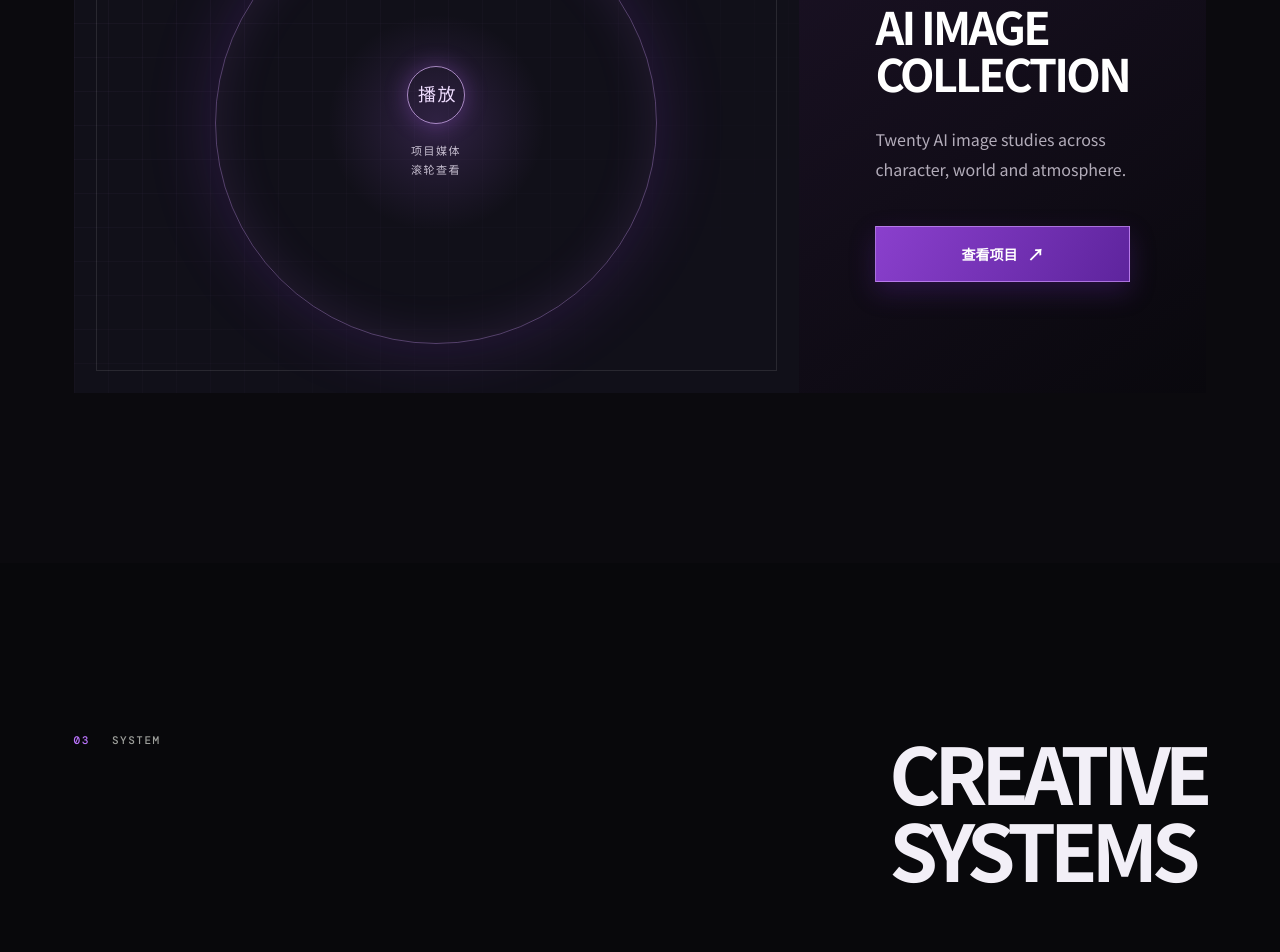
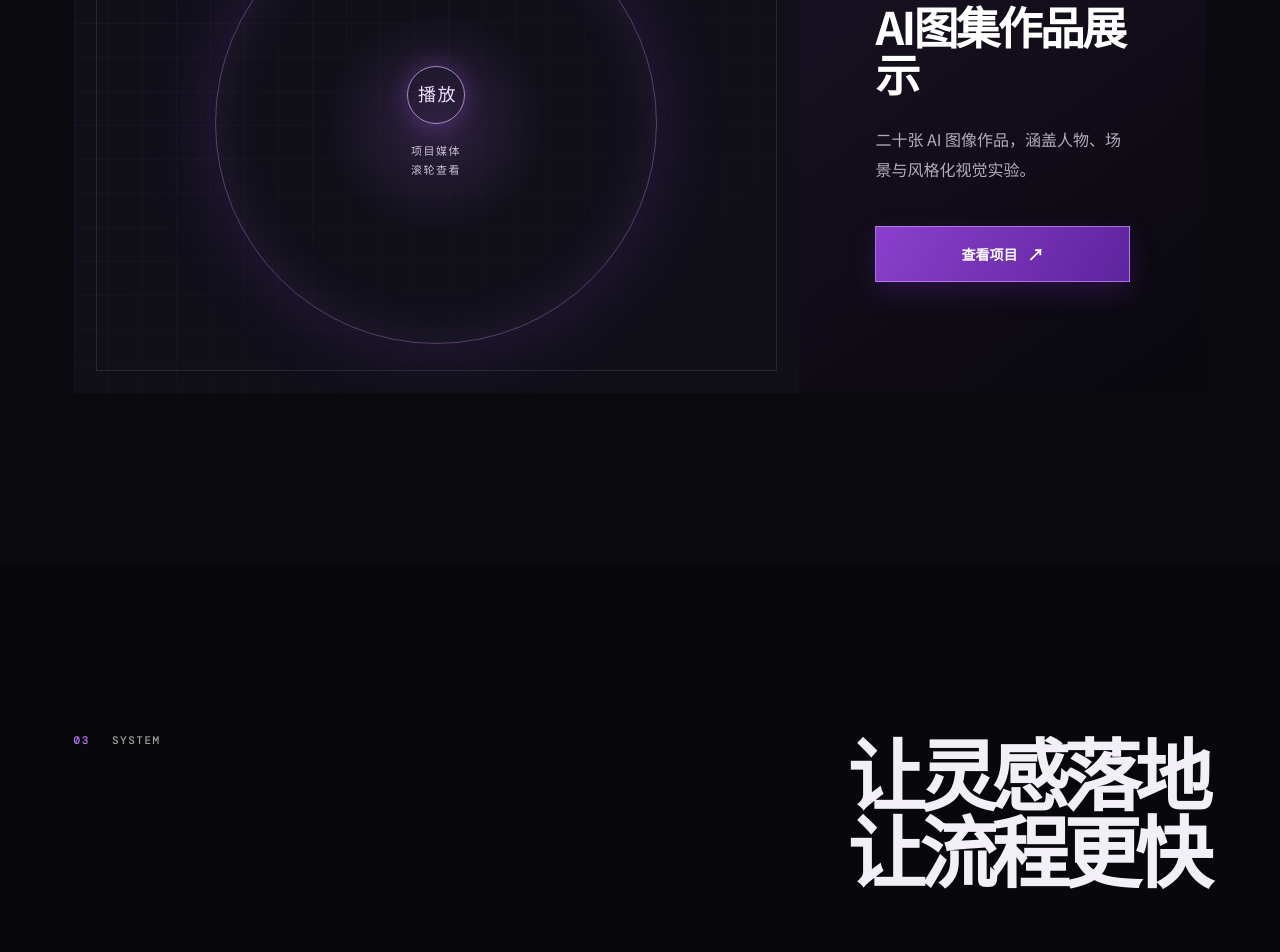
Before and after one commit to Unwikl6617/wangyin-portfolio, a React (Vite) app: page / in a window 1280 px wide. Shown: the part 3240-4192 px from the top of the page. Built offline with nearby package versions, Linux system fonts and the light colour scheme; a web font is replaced by a local one.

Commit message:
v0.1.10 translate selected work copy

```diff
--- a/src/main.jsx
+++ b/src/main.jsx
@@ -10,9 +10,9 @@ const projectMedia = {
   '03': Array.from({ length: 20 }, (_, index) => ({ source: `/assets/ai-gallery-${index + 1}.png`, kind: 'image' })),
 }
 const projects = [
-  { id: '01', type: 'VISUAL SYSTEM / MOTION', title: 'AI MOTION NARRATIVE', body: 'Concept, motion and visual storytelling with AI assisted production.' },
-  { id: '02', type: 'CAMPUS AI / SELECTED WORK', title: 'CAMPUS AI WORKS', body: 'Selected AI visual experiments created through campus practice.' },
-  { id: '03', type: 'AI IMAGE / COLLECTION', title: 'AI IMAGE COLLECTION', body: 'Twenty AI image studies across character, world and atmosphere.' },
+  { id: '01', type: 'VISUAL SYSTEM / MOTION', title: 'AI动画视觉叙事', body: '从概念设定到动态镜头，以 AI 辅助建立可延展的视觉叙事语言。' },
+  { id: '02', type: 'CAMPUS AI / SELECTED WORK', title: '校园AI作品', body: '围绕校园创作实践完成的 AI 影像作品，以镜头语言与视觉想象呈现叙事表达。' },
+  { id: '03', type: 'AI IMAGE / COLLECTION', title: 'AI图集作品展示', body: '二十张 AI 图像作品，涵盖人物、场景与风格化视觉实验。' },
 ]
 const capabilities = [
   ['01', 'AI内容生产', '从需求拆解、分镜到素材生成与后期交付，建立稳定的 AI 内容生产链路。'],
@@ -104,9 +104,9 @@ function App() {
       <div className="about-copy"><div className="about-intro"><p className="eyebrow">HELLO, I'M</p><h2 className={'about-name ' + (nameScan ? 'is-scanning' : '')} onPointerLeave={triggerName}><span className="name-letter" data-letter="王">王</span><span className="name-letter" data-letter="胤">胤</span><span className="about-role" data-role="AI Designer">AI Designer</span></h2><p className="intro">专注于 AI 内容生产与视觉创作，熟悉动画制作流程，通过 AI 工具与设计判断的结合提升团队协同效率。</p></div><div className="education"><span>教育背景</span><div><b>2022.09 - 2026.07</b><b>华南农业大学</b><b>动画专业</b><b>本科</b></div></div><div className="contact-lines"><button className="contact-copy" type="button" onClick={() => notify('WeChat signal saved. Search Unwikl.') }><span>微信</span>Unwikl</button><button className="contact-copy" type="button" onClick={copyEmail}><span>邮箱</span>13662852993@163.com</button><p><span>所在地</span>广州 / 中国</p></div></div>
     </div></section>
 
-    <section className="works section" id="work"><div className="shell"><div className="works-heading"><div className="section-label"><span>02</span> SELECTED WORK</div><h2>SELECTED WORK</h2><p>ALL WORKS ARE FOR PORTFOLIO PRESENTATION ONLY</p></div><div className="project-list">{projects.map((project) => <ElectricBorder className="project-case-panel" color="#b68aff" key={project.id}><article className="project-case"><div className="project-video-slot"><div className="project-video-grid" /><span className="video-index">{project.id}</span><div className="video-placeholder"><i>播放</i><p>项目媒体<br />滚轮查看</p></div></div><div className="project-case-copy"><p className="project-type">{project.type}</p><h3>{project.title}</h3><p className="project-summary">{project.body}</p><button type="button" className="project-detail" onClick={() => openProject(project.id)}>查看项目 <Arrow /></button></div></article></ElectricBorder>)}</div></div></section>
+    <section className="works section" id="work"><div className="shell"><div className="works-heading"><div className="section-label"><span>02</span> SELECTED WORK</div><h2>精选作品</h2><p>所有作品均只作为求职展示</p></div><div className="project-list">{projects.map((project) => <ElectricBorder className="project-case-panel" color="#b68aff" key={project.id}><article className="project-case"><div className="project-video-slot"><div className="project-video-grid" /><span className="video-index">{project.id}</span><div className="video-placeholder"><i>播放</i><p>项目媒体<br />滚轮查看</p></div></div><div className="project-case-copy"><p className="project-type">{project.type}</p><h3>{project.title}</h3><p className="project-summary">{project.body}</p><button type="button" className="project-detail" onClick={() => openProject(project.id)}>查看项目 <Arrow /></button></div></article></ElectricBorder>)}</div></div></section>
 
-    <section className="ability section shell" id="ability"><div className="ability-header"><div className="section-label"><span>03</span> SYSTEM</div><h2>CREATIVE<br />SYSTEMS</h2></div><div className="capability-list">{capabilities.map(([number, title, body]) => <ElectricBorder className="capability-panel" color="#b68aff" key={number}><article className="capability"><span className="cap-number">{number}</span><h3>{title}</h3><p>{body}</p><Arrow /></article></ElectricBorder>)}</div><ElectricBorder className="tool-panel" color="#b68aff"><div className="tool-strip"><span>常用工具</span><p>ChatGPT X ComfyUI X Midjourney X AE</p></div></ElectricBorder></section>
+    <section className="ability section shell" id="ability"><div className="ability-header"><div className="section-label"><span>03</span> SYSTEM</div><h2>让灵感落地<br />让流程更快</h2></div><div className="capability-list">{capabilities.map(([number, title, body]) => <ElectricBorder className="capability-panel" color="#b68aff" key={number}><article className="capability"><span className="cap-number">{number}</span><h3>{title}</h3><p>{body}</p><Arrow /></article></ElectricBorder>)}</div><ElectricBorder className="tool-panel" color="#b68aff"><div className="tool-strip"><span>常用工具</span><p>ChatGPT X ComfyUI X Midjourney X AE</p></div></ElectricBorder></section>
 
     <section className="footer-cta" id="contact"><div className="footer-noise" /><div className="shell footer-inner"><p className="eyebrow">开启一段对话</p><h2>下一段视觉<br /><em>想象，一起发生。</em></h2><button className="email-link" type="button" onClick={copyEmail}>13662852993@163.com <Arrow /></button><div className="footer-line"><span>2026 WANGYIN</span><a href="#top">返回顶部</a><span>AI设计师 / 广州</span></div></div></section>
   </main>
```
Also changed, not shown: 1 other file (tests, documents, lock files or other folders).
